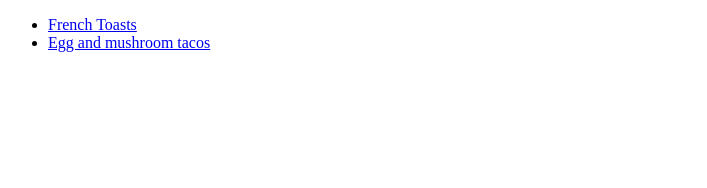
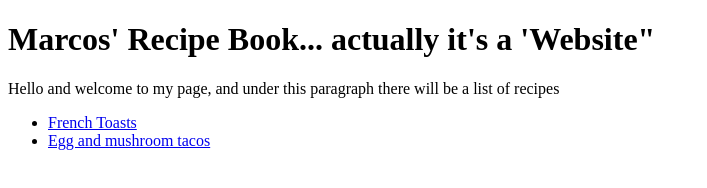
Before and after one commit to MarcosDelfino/Recipes, a plain HTML site: page index.html in a window 1280 px wide. Shown: the whole page, without its empty margins (0-707 px from the left). Drawn offline with Linux system fonts and the light colour scheme.

Commit message:
added changes to the indeg page

```diff
--- a/index.html
+++ b/index.html
@@ -7,6 +7,8 @@
     <title>Recipe book </title>
 </head>
 <body>
+    <h1>Marcos' Recipe Book... actually it's a 'Website"</h1>
+    <p>Hello and welcome to my page, and under this paragraph there will be a list of recipes</p>
     <ul>
     <li><a href="recipes/frenchtoast.html">French Toasts</a></li>
     <li><a href="recipes/EggshroomTacos.html">Egg and mushroom tacos</a></li>
```
